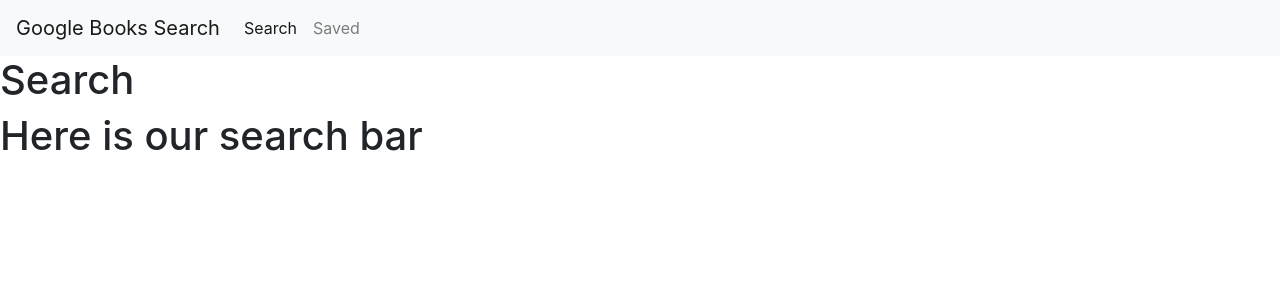
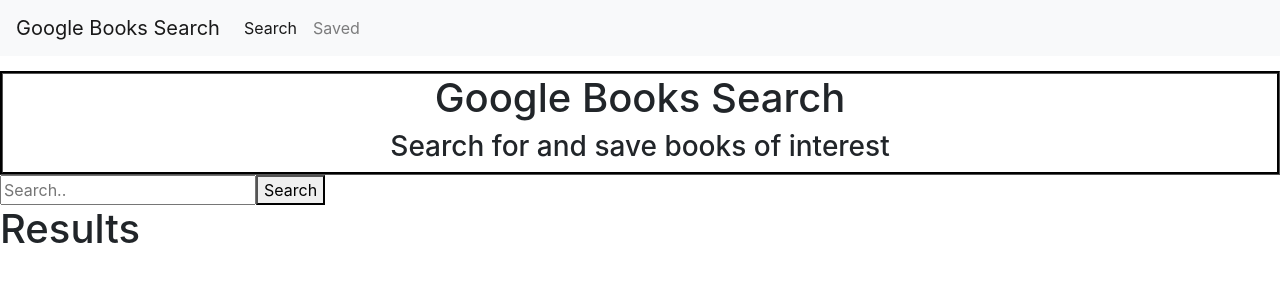
Before and after one commit to jamesleitschuh02/Book-Search, a React (Create React App) app: page / in a window 1280 px wide. Shown: the top 300 px of the page. Built offline with nearby package versions, Linux system fonts and the light colour scheme.

Commit message:
creating api key

```diff
--- a/src/App.js
+++ b/src/App.js
@@ -2,6 +2,8 @@
 import { BrowserRouter as Router, Route } from 'react-router-dom';
 import Search from './pages/Search';
 import Saved from './pages/Saved';
+
+import Header from './components/Header/Header';
 import Navbar from "./components/Navbar/Navbar";
 import Wrapper from "./components/Wrapper/Wrapper";
 
@@ -10,6 +12,7 @@
         <Router>
             <div>
                 <Navbar />
+                <Header />
                 <Wrapper>
                     <Route exact path="/" component={Search} />
                     <Route exact path="/home" component={Search} />
--- /dev/null
+++ b/src/components/Header/Header.css
@@ -0,0 +1,6 @@
+.headerWrapper {
+    text-align: center;
+    margin-top: 15px;
+    border-color: black;
+    border-style: groove;
+}
--- /dev/null
+++ b/src/components/Header/Header.js
@@ -0,0 +1,13 @@
+import React from 'react';
+import './Header.css';
+
+function Header() {
+    return(
+        <div className="headerWrapper">
+        <h1>Google Books Search</h1>
+        <h3>Search for and save books of interest</h3>
+        </div>
+    );
+}
+
+export default Header;
--- /dev/null
+++ b/src/components/Results/Results.js
@@ -0,0 +1,9 @@
+import React from 'react';
+
+function Results() {
+    return(
+        <h1>Results</h1>
+    );
+}
+
+export default Results;
--- a/src/components/SearchBar/SearchBar.js
+++ b/src/components/SearchBar/SearchBar.js
@@ -1,9 +1,12 @@
 import React from 'react';
+
 
 function SearchBar() {
     return (
         <>
-        <h1>Here is our search bar</h1>
+        <form className="example" />
+            <input type="text" placeholder="Search.." name="search" />
+            <button type="submit">Search<i class="fa fa-search"></i></button>
         </>
     );
 }
--- a/src/pages/Search.js
+++ b/src/pages/Search.js
@@ -1,12 +1,13 @@
 import React from 'react';
 import Wrapper from '../components/Wrapper/Wrapper';
 import SearchBar from '../components/SearchBar/SearchBar';
+import Results from '../components/Results/Results';
 
 function Search() {
     return (
         <Wrapper>
-            <h1>Search</h1>
             <SearchBar />
+            <Results />
         </Wrapper>
     );
 }
--- /dev/null
+++ b/src/utils/API.js
@@ -0,0 +1 @@
+const key = "AIzaSyAWiTCKBN--ryAynr9NzHF7D-8DLwQkA78";
```
